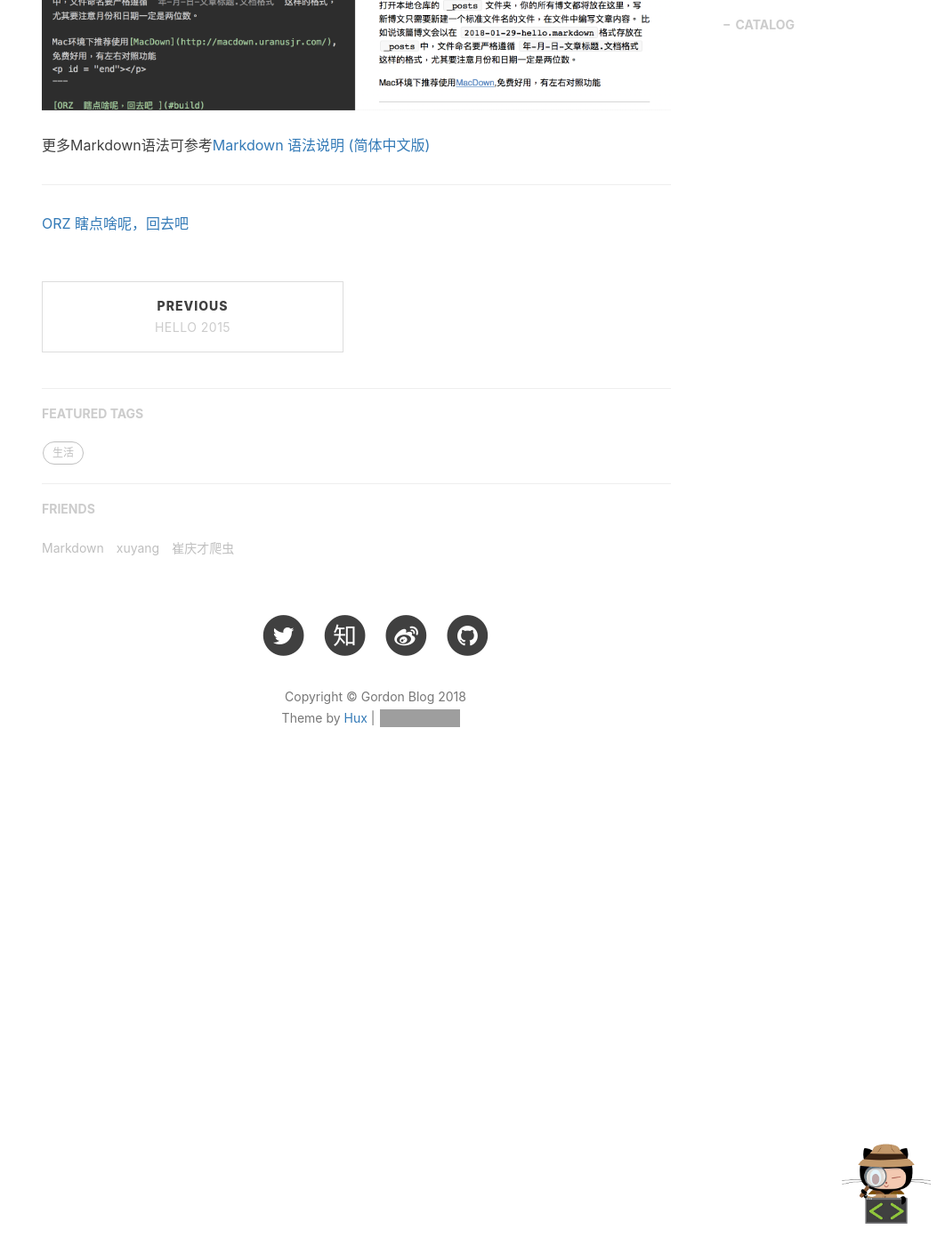
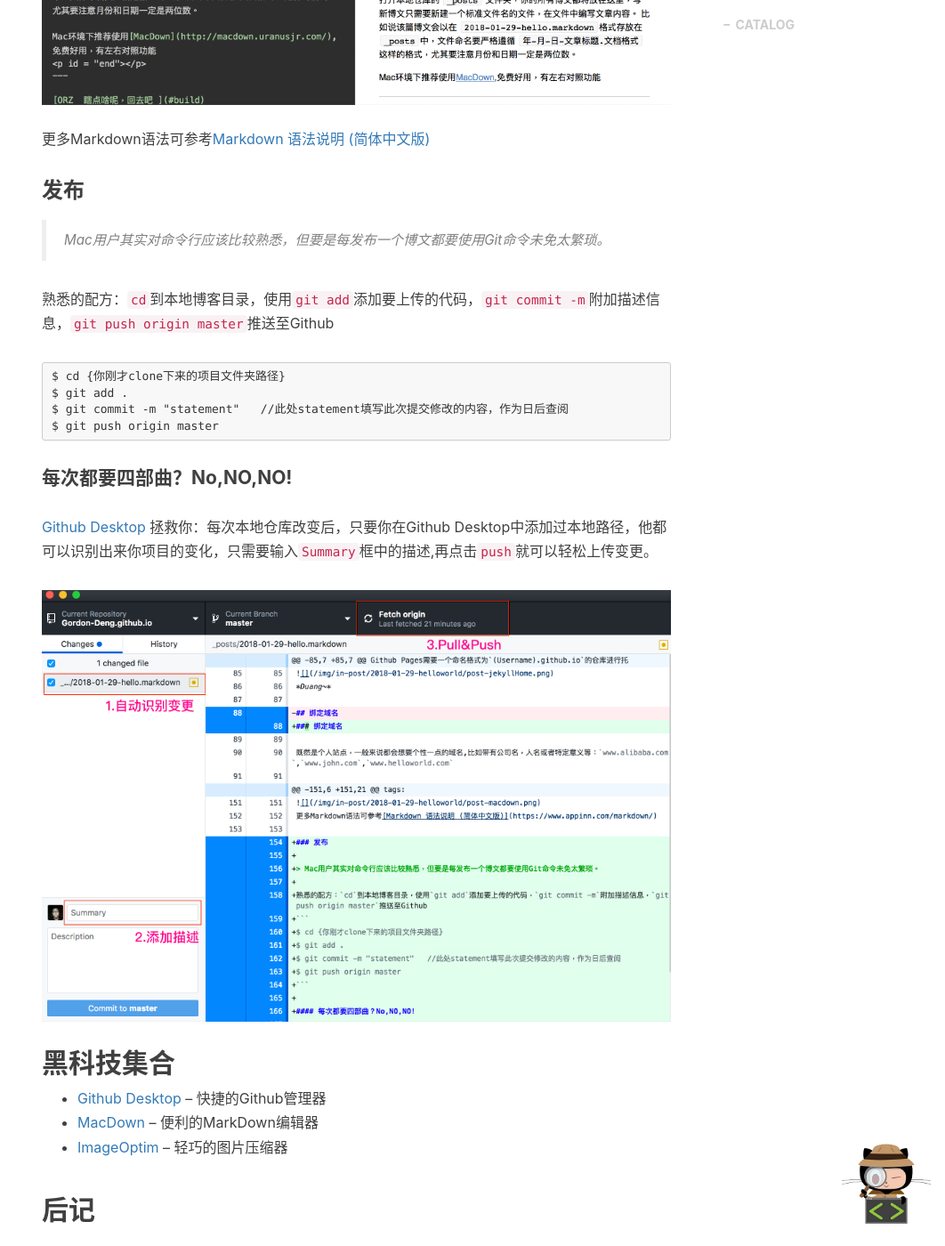
Before and after one commit to Gordon-Deng/Gordon-Deng.github.io, a Jekyll site: the page built from _posts/2018-01-29-hello.markdown, in a window 1280 px wide and 1400 px high, scrolled down 8968 px. Shown: the whole window at 89% size, without its empty margins (218-1280 px from the left). Built offline with Jekyll 4.4.1, drawn with Linux system fonts in a browser that asks for light colours; nearby versions of some CDN libraries; comment, search, counter and statistics services are not loaded; some of the changed text lies outside the part shown; grey boxes are pictures that could not be loaded.

Commit message:
first blog end

````diff
--- a/_posts/2018-01-29-hello.markdown
+++ b/_posts/2018-01-29-hello.markdown
@@ -85,7 +85,7 @@
 ![](/img/in-post/2018-01-29-helloworld/post-jekyllHome.png)
 *Duang~*
 
-## 绑定域名
+### 绑定域名
 
 既然是个人站点，一般来说都会想要个性一点的域名,比如带有公司名，人名或者特定意义等：`www.alibaba.com`,`www.john.com`,`www.helloworld.com`
 
@@ -151,7 +151,36 @@
 ![](/img/in-post/2018-01-29-helloworld/post-macdown.png)
 更多Markdown语法可参考[Markdown 语法说明 (简体中文版)](https://www.appinn.com/markdown/)
 
+### 发布
 
+> Mac用户其实对命令行应该比较熟悉，但要是每发布一个博文都要使用Git命令未免太繁琐。
+
+熟悉的配方：`cd`到本地博客目录，使用`git add`添加要上传的代码，`git commit -m`附加描述信息，`git push origin master`推送至Github
+```
+$ cd {你刚才clone下来的项目文件夹路径}
+$ git add .
+$ git commit -m "statement"   //此处statement填写此次提交修改的内容，作为日后查阅
+$ git push origin master
+```
+
+#### 每次都要四部曲？No,NO,NO!
+
+[Github Desktop](https://desktop.github.com/) 拯救你：每次本地仓库改变后，只要你在Github Desktop中添加过本地路径，他都可以识别出来你项目的变化，只需要输入`Summary`框中的描述,再点击`push`就可以轻松上传变更。
+
+![](/img/in-post/2018-01-29-helloworld/post-githubdesktop.png)
+
+## 黑科技集合
+* [Github Desktop](https://desktop.github.com/) -- 快捷的Github管理器
+* [MacDown](http://macdown.uranusjr.com/) -- 便利的MarkDown编辑器
+* [ImageOptim](https://imageoptim.com/mac) -- 轻巧的图片压缩器
+
+## 后记
+
+匆忙文笔，轻薄技术，仅为抛砖引玉，记录和激励自己。后期会添加Jekyll一些常用插件（查找文章，记录访问人数，评论功能等）的实现记录。
+
+**希望一切都不算太晚**
+
+邓高登，2月14于湛江。
 <p id = "end"></p>
 ---
 
````
Also changed, not shown: img/in-post/2018-01-29-helloworld/post-githubdesktop.png (added).
